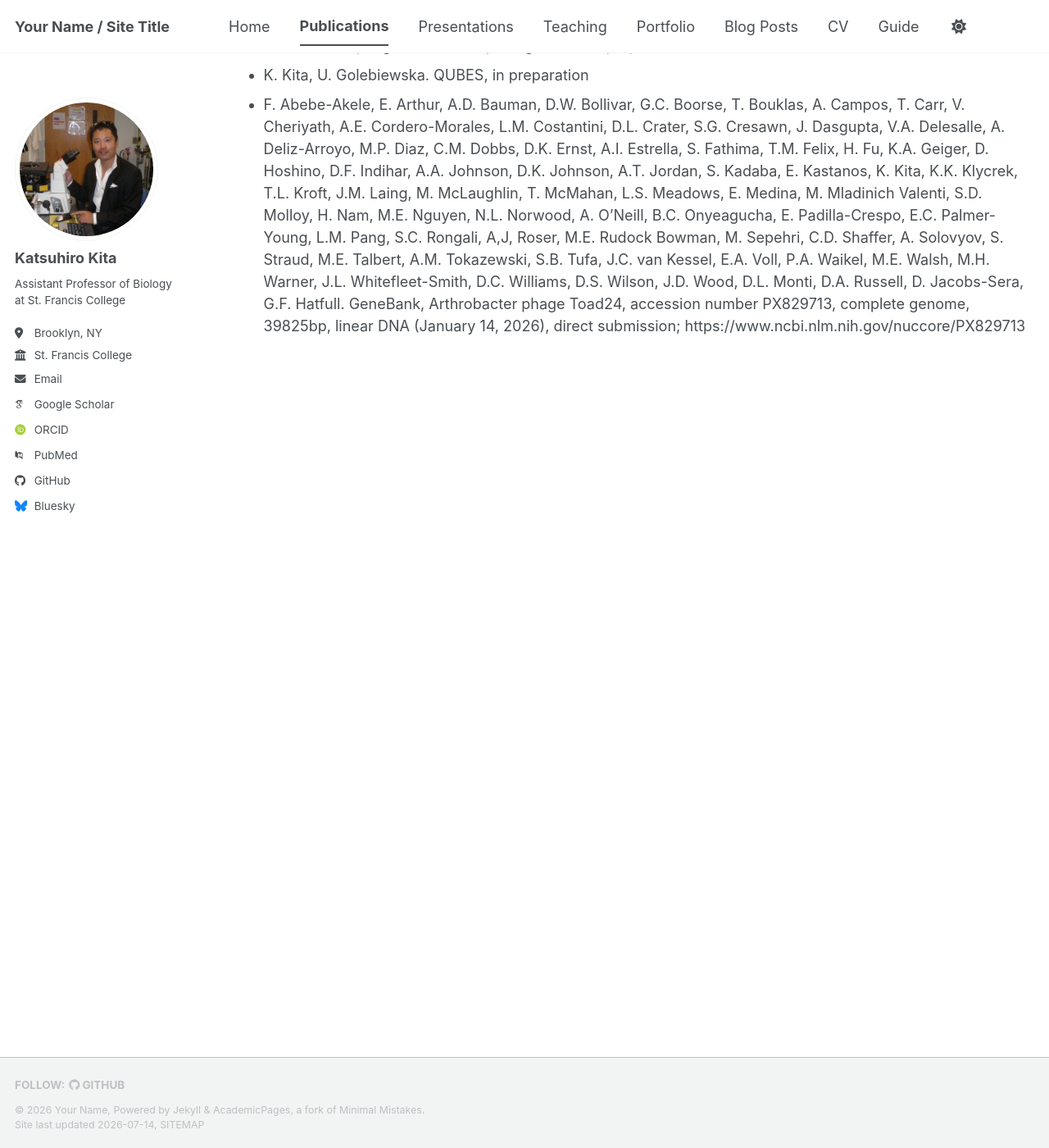
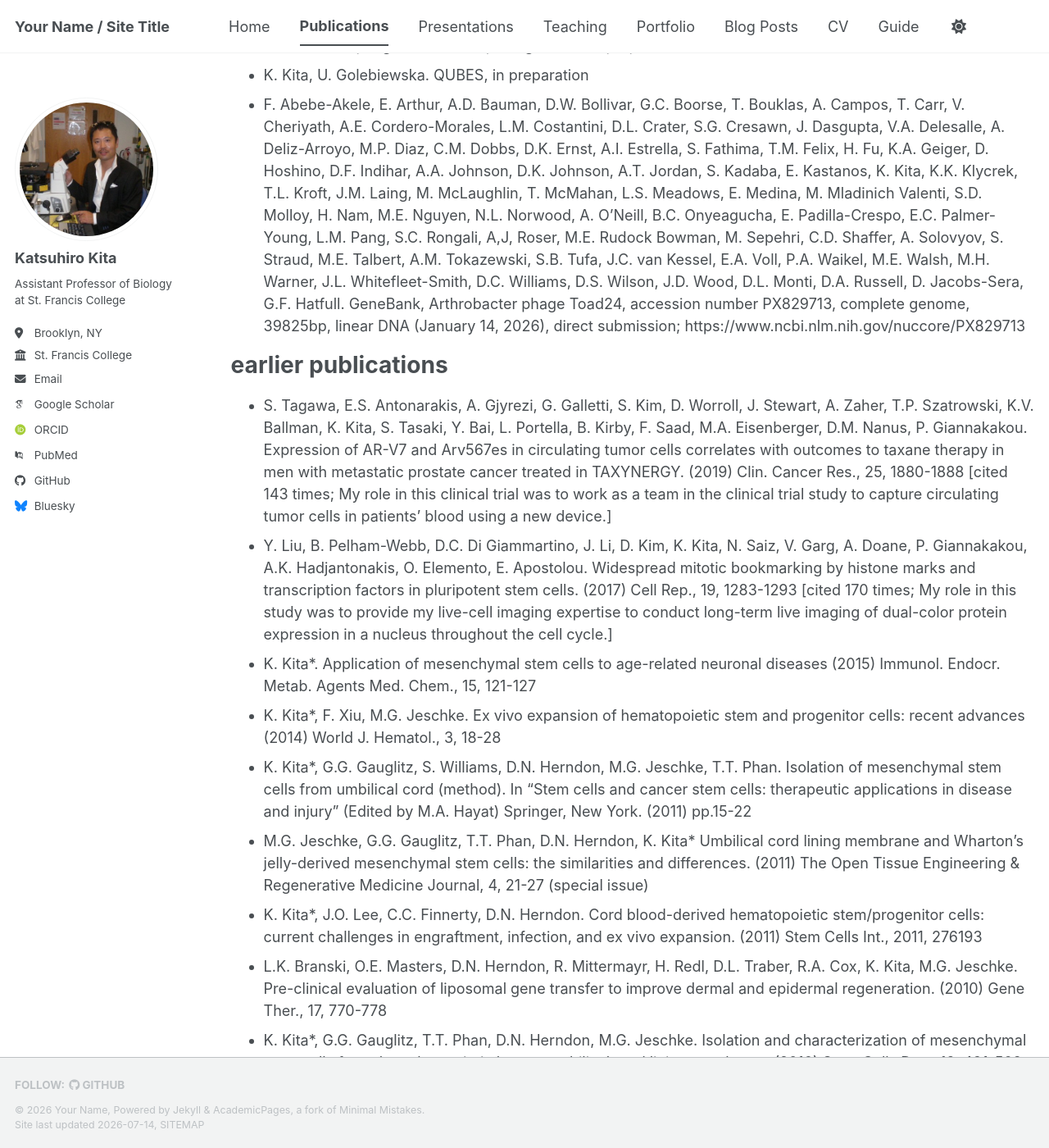
Before and after one commit to kkita999/Katsuhiro_Kita_website, a Jekyll site: the page built from _pages/publications.md, in a window 1280 px wide and 1400 px high, scrolled down 889 px. Shown: the whole window at 82% size. Built offline with Jekyll 4.4.1, drawn with Linux system fonts in a browser that asks for light colours; some web fonts are replaced; a script bundle is joined from its source files by our own code; library files that are not in the unit come from our copies.

Commit message:
Update publications.md

```diff
--- a/_pages/publications.md
+++ b/_pages/publications.md
@@ -25,3 +25,17 @@ Other publications (since 2021 fall, at St. Francis College)
 * P. Pineda, A. Fares, A. Azaad, M. Feratovic, M. Jimenez Pena, G. Lalanne, M. Lewis, B. Lexy, C. Mayo, J. Mendoza, A. Nagdy, M. Paczkowski, E. Sully, J. Mitchell, Y. Aquino, R. Jannat, M. Rahmonova, K. Kita. Arthrobacter phage Pineda complete genome, in preparation for GenBank submission.
 * K. Kita, U. Golebiewska. QUBES, in preparation
 * F. Abebe-Akele, E. Arthur, A.D. Bauman, D.W. Bollivar, G.C. Boorse, T. Bouklas, A. Campos, T. Carr, V. Cheriyath, A.E. Cordero-Morales, L.M. Costantini, D.L. Crater, S.G. Cresawn, J. Dasgupta, V.A. Delesalle, A. Deliz-Arroyo, M.P. Diaz, C.M. Dobbs, D.K. Ernst, A.I. Estrella, S. Fathima, T.M. Felix, H. Fu, K.A. Geiger, D. Hoshino, D.F. Indihar, A.A. Johnson, D.K. Johnson, A.T. Jordan, S. Kadaba, E. Kastanos, K. Kita, K.K. Klycrek, T.L. Kroft, J.M. Laing, M. McLaughlin, T. McMahan, L.S. Meadows, E. Medina, M. Mladinich Valenti, S.D. Molloy, H. Nam, M.E. Nguyen, N.L. Norwood, A. O’Neill, B.C. Onyeagucha, E. Padilla-Crespo, E.C. Palmer-Young, L.M. Pang, S.C. Rongali, A,J, Roser, M.E. Rudock Bowman, M. Sepehri, C.D. Shaffer, A. Solovyov, S. Straud, M.E. Talbert, A.M. Tokazewski, S.B. Tufa, J.C. van Kessel, E.A. Voll, P.A. Waikel, M.E. Walsh, M.H. Warner, J.L. Whitefleet-Smith, D.C. Williams, D.S. Wilson, J.D. Wood, D.L. Monti, D.A. Russell, D. Jacobs-Sera, G.F. Hatfull. GeneBank, Arthrobacter phage Toad24, accession number PX829713, complete genome, 39825bp, linear DNA (January 14, 2026), direct submission; https://www.ncbi.nlm.nih.gov/nuccore/PX829713
+
+
+earlier publications
+======
+* S. Tagawa, E.S. Antonarakis, A. Gjyrezi, G. Galletti, S. Kim, D. Worroll, J. Stewart, A. Zaher, T.P. Szatrowski, K.V. Ballman, K. Kita, S. Tasaki, Y. Bai, L. Portella, B. Kirby, F. Saad, M.A. Eisenberger, D.M. Nanus, P. Giannakakou. Expression of AR-V7 and Arv567es in circulating tumor cells correlates with outcomes to taxane therapy in men with metastatic prostate cancer treated in TAXYNERGY. (2019) Clin. Cancer Res., 25, 1880-1888 [cited 143 times; My role in this clinical trial was to work as a team in the clinical trial study to capture circulating tumor cells in patients’ blood using a new device.]
+* Y. Liu, B. Pelham-Webb, D.C. Di Giammartino, J. Li, D. Kim, K. Kita, N. Saiz, V. Garg, A. Doane, P. Giannakakou, A.K. Hadjantonakis, O. Elemento, E. Apostolou. Widespread mitotic bookmarking by histone marks and transcription factors in pluripotent stem cells. (2017) Cell Rep., 19, 1283-1293 [cited 170 times; My role in this study was to provide my live-cell imaging expertise to conduct long-term live imaging of dual-color protein expression in a nucleus throughout the cell cycle.]
+* K. Kita*. Application of mesenchymal stem cells to age-related neuronal diseases (2015) Immunol. Endocr. Metab. Agents Med. Chem., 15, 121-127
+* K. Kita*, F. Xiu, M.G. Jeschke. Ex vivo expansion of hematopoietic stem and progenitor cells: recent advances (2014) World J. Hematol., 3, 18-28
+* K. Kita*, G.G. Gauglitz, S. Williams, D.N. Herndon, M.G. Jeschke, T.T. Phan. Isolation of mesenchymal stem cells from umbilical cord (method). In “Stem cells and cancer stem cells: therapeutic applications in disease and injury” (Edited by M.A. Hayat) Springer, New York. (2011) pp.15-22
+* M.G. Jeschke, G.G. Gauglitz, T.T. Phan, D.N. Herndon, K. Kita* Umbilical cord lining membrane and Wharton’s jelly-derived mesenchymal stem cells: the similarities and differences. (2011) The Open Tissue Engineering & Regenerative Medicine Journal, 4, 21-27 (special issue)
+* K. Kita*, J.O. Lee, C.C. Finnerty, D.N. Herndon. Cord blood-derived hematopoietic stem/progenitor cells: current challenges in engraftment, infection, and ex vivo expansion. (2011) Stem Cells Int., 2011, 276193
+* L.K. Branski, O.E. Masters, D.N. Herndon, R. Mittermayr, H. Redl, D.L. Traber, R.A. Cox, K. Kita, M.G. Jeschke. Pre-clinical evaluation of liposomal gene transfer to improve dermal and epidermal regeneration. (2010) Gene Ther., 17, 770-778
+* K. Kita*, G.G. Gauglitz, T.T. Phan, D.N. Herndon, M.G. Jeschke. Isolation and characterization of mesenchymal stem cells from the sub-amniotic human umbilical cord lining membrane. (2010) Stem Cells Dev., 19, 491-502 (cited 273 times)
+  16.
```
